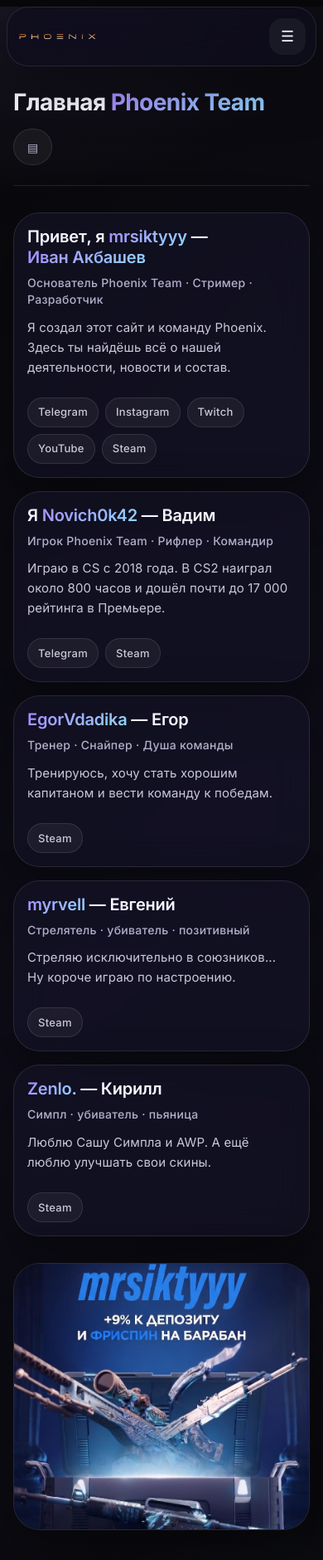
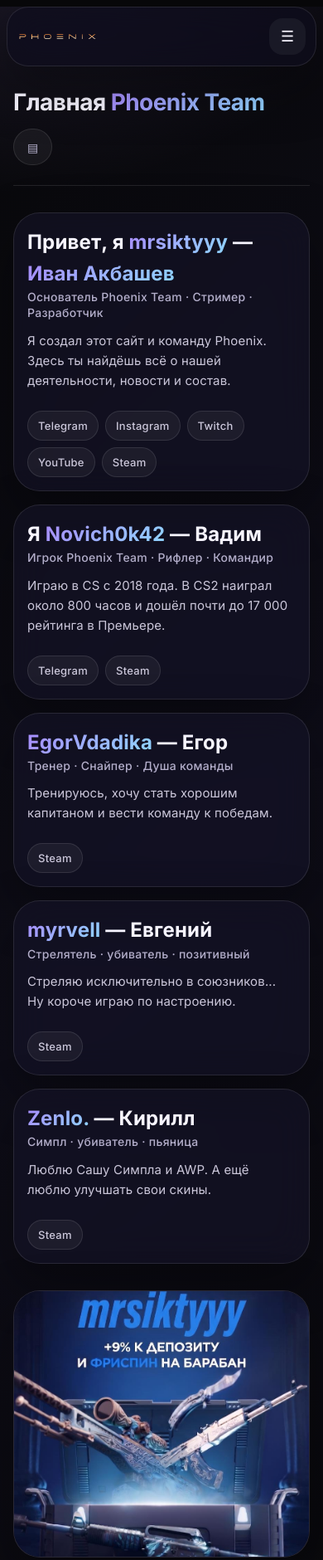
Before and after one commit to mrsiktyyy/bio, a plain HTML site: page index.html in a window 390 px wide. Shown: the top 1880 px of the page at 83% size. Drawn offline with Linux system fonts and the light colour scheme.

Commit message:
Update index.html

```diff
--- a/index.html
+++ b/index.html
@@ -1,16 +1,30 @@
 <!doctype html>
-<html lang="ru"><head><meta charset="utf-8"><meta name="viewport" content="width=device-width,initial-scale=1">
+<html lang="ru">
+<head>
+  <meta charset="utf-8">
+  <meta name="viewport" content="width=device-width, initial-scale=1">
   <title>Главная | Phoenix Team</title>
   <link rel="icon" href="/favicon.png">
-<link rel="preconnect" href="https://fonts.googleapis.com"><link rel="preconnect" href="https://fonts.gstatic.com" crossorigin>
-<link href="https://fonts.googleapis.com/css2?family=Inter:wght@400;500;600;700;800&display=swap" rel="stylesheet">
-<link rel="stylesheet" href="https://cdnjs.cloudflare.com/ajax/libs/font-awesome/6.0.0-beta3/css/all.min.css">
-<link rel="stylesheet" href="/Css/style.css"></head><body>
-<div class="cursor-glow"></div>
-<nav class="site-nav">
-  <a class="brand" href="/"><img src="logo.png" alt="Phoenix Team"></a>
-  <button class="nav-toggle" aria-label="Меню">☰</button>
-  <ul class="nav-list">
+
+  <!-- Шрифты: preconnect + preload основного начертания (раздел 7.2) -->
+  <link rel="preconnect" href="https://fonts.googleapis.com">
+  <link rel="preconnect" href="https://fonts.gstatic.com" crossorigin>
+  <link rel="stylesheet"
+        href="https://fonts.googleapis.com/css2?family=Inter:wght@400;500;600;700&display=swap">
+
+  <link rel="stylesheet"
+        href="https://cdnjs.cloudflare.com/ajax/libs/font-awesome/6.0.0-beta3/css/all.min.css">
+  <link rel="stylesheet" href="/Css/style.css">
+</head>
+<body>
+  <div class="cursor-glow" aria-hidden="true"></div>
+
+  <nav class="site-nav" aria-label="Основная навигация">
+    <a class="brand" href="/">
+      <img src="logo.png" alt="Phoenix Team" width="160" height="52">
+    </a>
+    <button class="nav-toggle" type="button" aria-label="Меню" aria-controls="main-nav">☰</button>
+    <ul class="nav-list" id="main-nav">
       <li><a href="/">⌂ <span>Главная</span></a></li>
       <li><a href="/news">▤ <span>Новости</span></a></li>
       <li><a href="/phoenix">◆ <span>Phoenix</span></a></li>
@@ -20,14 +34,81 @@
   </nav>
 
   <main class="page">
-<header class="topbar"><h1 class="title">Главная <span>Phoenix Team</span></h1><div class="actions"><a class="action" href="/news">▤ <span>Новости</span></a></div></header>
-<section class="hero-grid">
+    <header class="topbar">
+      <h1 class="title">Главная <span>Phoenix Team</span></h1>
+      <div class="actions">
+        <a class="action" href="/news">▤ <span>Новости</span></a>
+      </div>
+    </header>
+
+    <section class="hero-grid" aria-label="Участники команды">
       <div class="stack">
-<article class="person glass"><h1>Привет, я <span class="accent">mrsiktyyy</span> — <span class="accent">Иван Акбашев</span></h1><div class="role">Основатель Phoenix Team · Стример · Разработчик</div><p>Я создал этот сайт и команду Phoenix. Здесь ты найдёшь всё о нашей деятельности, новости и состав.</p><div class="links"><a href="https://t.me/mrsiktyyy">Telegram</a><a href="https://www.instagram.com/mrsiktyyy/">Instagram</a><a href="https://twitch.tv/mrsiktyyy">Twitch</a><a href="https://www.youtube.com/@MrS1kyyy">YouTube</a><a href="https://steamcommunity.com/id/mrsikty/">Steam</a></div></article>
-<article class="person glass"><h1>Я <span class="accent">Novich0k42</span> — Вадим</h1><div class="role">Игрок Phoenix Team · Рифлер · Командир</div><p>Играю в CS с 2018 года. В CS2 наиграл около 800 часов и дошёл почти до 17 000 рейтинга в Премьере.</p><div class="links"><a href="https://t.me/Novichok42">Telegram</a><a href="https://steamcommunity.com/profiles/76561199182259553">Steam</a></div></article>
-<article class="person glass"><h1><span class="accent">EgorVdadika</span> — Егор</h1><div class="role">Тренер · Снайпер · Душа команды</div><p>Тренируюсь, хочу стать хорошим капитаном и вести команду к победам.</p><div class="links"><a href="https://steamcommunity.com/id/EgorVdadika/">Steam</a></div></article>
-<article class="person glass"><h1><span class="accent">myrvell</span> — Евгений</h1><div class="role">Стрелятель · убиватель · позитивный</div><p>Стреляю исключительно в союзников... Ну короче играю по настроению.</p><div class="links"><a href="https://steamcommunity.com/profiles/76561198345950475/">Steam</a></div></article>
-<article class="person glass"><h1><span class="accent">Zenlo.</span> — Кирилл</h1><div class="role">Симпл · убиватель · пьяница</div><p>Люблю Сашу Симпла и AWP. А ещё люблю улучшать свои скины.</p><div class="links"><a href="https://steamcommunity.com/id/zenlo-official/">Steam</a></div></article>
+
+        <article class="person glass">
+          <h2>Привет, я <span class="accent">mrsiktyyy</span> — <span class="accent">Иван&nbsp;Акбашев</span></h2>
+          <div class="role">Основатель Phoenix Team · Стример · Разработчик</div>
+          <p>Я создал этот сайт и команду Phoenix. Здесь ты найдёшь всё о нашей деятельности, новости и состав.</p>
+          <div class="links">
+            <a href="https://t.me/mrsiktyyy">Telegram</a>
+            <a href="https://www.instagram.com/mrsiktyyy/">Instagram</a>
+            <a href="https://twitch.tv/mrsiktyyy">Twitch</a>
+            <a href="https://www.youtube.com/@MrS1kyyy">YouTube</a>
+            <a href="https://steamcommunity.com/id/mrsikty/">Steam</a>
           </div>
-<div class="hero-media glass"><img src="/5447617324774005331.jpg" alt="Phoenix Team"></div>
-</section></main><footer>© 2026 — Phoenix Team · Все права защищены.</footer><script src="/Js/app.js"></script></body></html>
+        </article>
+
+        <article class="person glass">
+          <h2>Я <span class="accent">Novich0k42</span> — Вадим</h2>
+          <div class="role">Игрок Phoenix Team · Рифлер · Командир</div>
+          <p>Играю в CS с 2018 года. В CS2 наиграл около 800 часов и дошёл почти до 17&nbsp;000 рейтинга в Премьере.</p>
+          <div class="links">
+            <a href="https://t.me/Novichok42">Telegram</a>
+            <a href="https://steamcommunity.com/profiles/76561199182259553">Steam</a>
+          </div>
+        </article>
+
+        <article class="person glass">
+          <h2><span class="accent">EgorVdadika</span> — Егор</h2>
+          <div class="role">Тренер · Снайпер · Душа команды</div>
+          <p>Тренируюсь, хочу стать хорошим капитаном и вести команду к победам.</p>
+          <div class="links">
+            <a href="https://steamcommunity.com/id/EgorVdadika/">Steam</a>
+          </div>
+        </article>
+
+        <article class="person glass">
+          <h2><span class="accent">myrvell</span> — Евгений</h2>
+          <div class="role">Стрелятель · убиватель · позитивный</div>
+          <p>Стреляю исключительно в союзников... Ну короче играю по настроению.</p>
+          <div class="links">
+            <a href="https://steamcommunity.com/profiles/76561198345950475/">Steam</a>
+          </div>
+        </article>
+
+        <article class="person glass">
+          <h2><span class="accent">Zenlo.</span> — Кирилл</h2>
+          <div class="role">Симпл · убиватель · пьяница</div>
+          <p>Люблю Сашу Симпла и AWP. А ещё люблю улучшать свои скины.</p>
+          <div class="links">
+            <a href="https://steamcommunity.com/id/zenlo-official/">Steam</a>
+          </div>
+        </article>
+
+      </div>
+
+      <figure class="hero-media glass">
+        <img src="/5447617324774005331.jpg"
+             alt="Phoenix Team"
+             width="800"
+             height="1000"
+             loading="eager"
+             decoding="async">
+      </figure>
+    </section>
+  </main>
+
+  <footer>© 2026 — Phoenix Team · Все права защищены.</footer>
+
+  <script src="/Js/app.js"></script>
+</body>
+</html>
```
Lines whose indentation alone changed are shown as unchanged.
